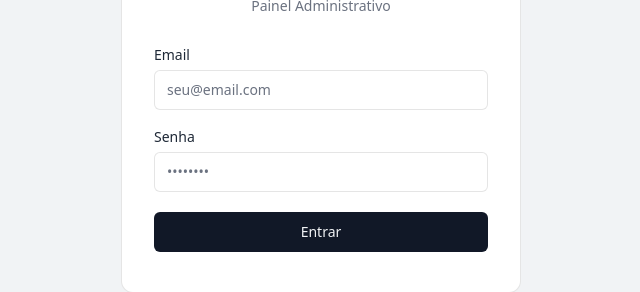
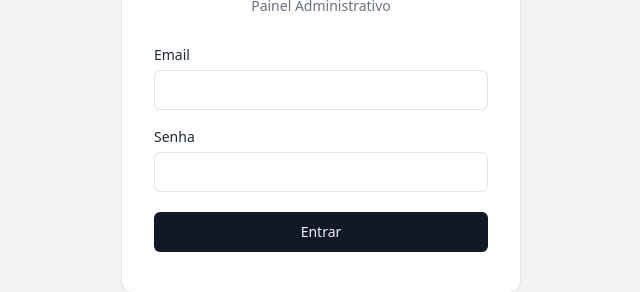
Before and after one commit to Del-Lopes/embras-iluminacao, a Next.js app: page /admin/login in a window 1280 px wide. Shown: the part 309-601 px from the top of the page, without its empty margins (319-959 px from the left). Built offline with nearby package versions, Linux system fonts and the light colour scheme; no server answers.

Commit message:
fix: remove placeholders from login form fields

```diff
--- a/src/app/(admin)/admin/login/LoginForm.tsx
+++ b/src/app/(admin)/admin/login/LoginForm.tsx
@@ -43,7 +43,6 @@ export const LoginForm = () => {
           id="email"
           type="email"
           autoComplete="email"
-          placeholder="seu@email.com"
           aria-invalid={!!errors.email}
           {...register('email')}
         />
@@ -58,7 +57,6 @@ export const LoginForm = () => {
           id="password"
           type="password"
           autoComplete="current-password"
-          placeholder="••••••••"
           aria-invalid={!!errors.password}
           {...register('password')}
         />
```
